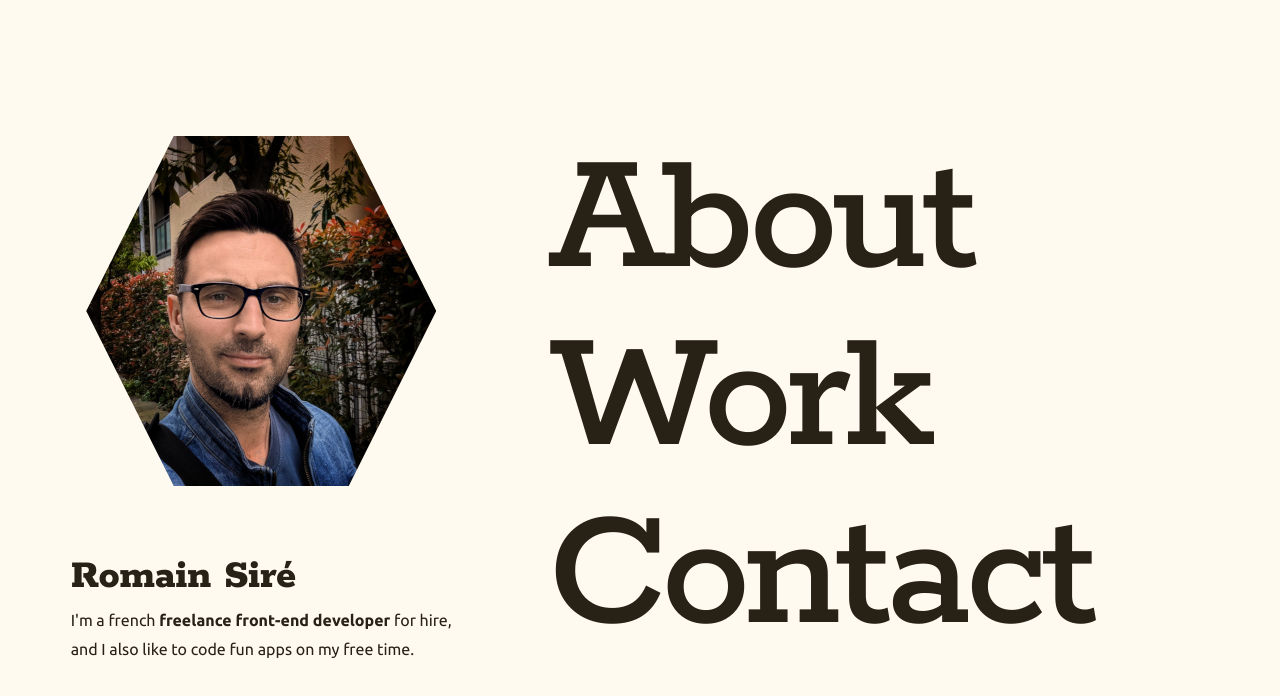
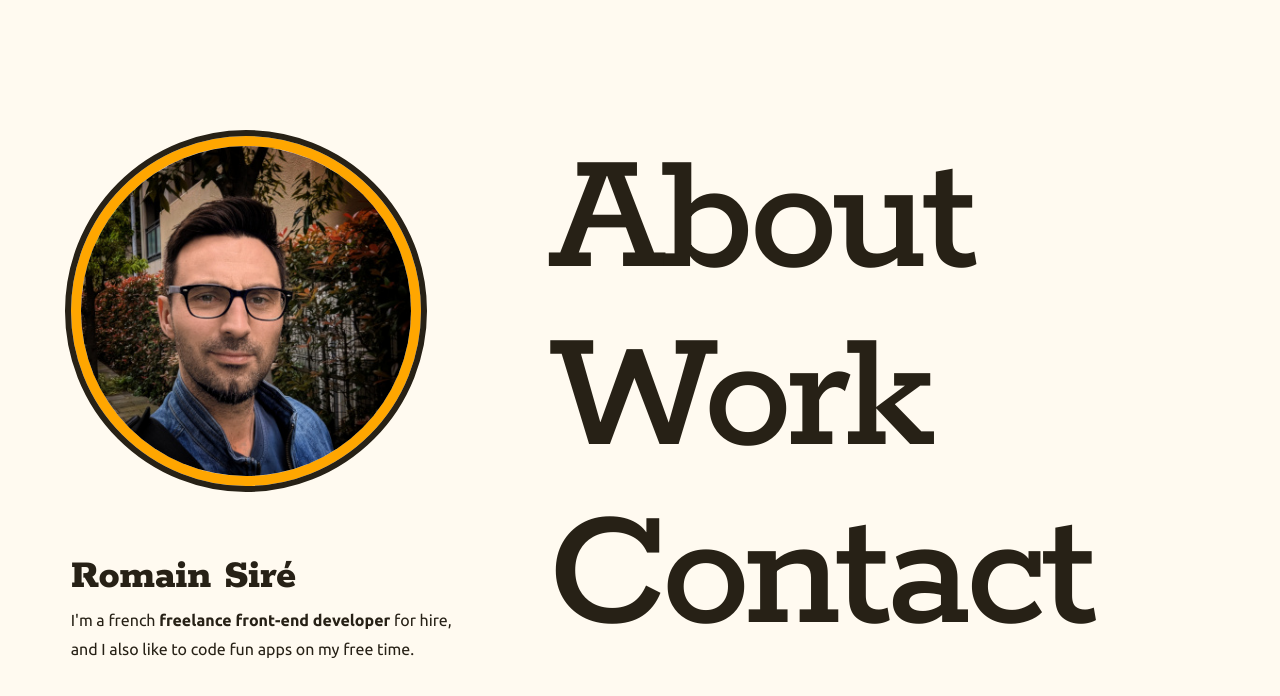
Before and after one commit to RomainSire/portfolio-nextjs, a Next.js app: page / in a window 1280 px wide. Shown: the top 696 px of the page. Built offline with nearby package versions, Linux system fonts and the light colour scheme.

Commit message:
feat(landing): replace hexagonal clip path by round shape with borders

```diff
--- a/src/components/ui/landing/Hero/Hero.module.scss
+++ b/src/components/ui/landing/Hero/Hero.module.scss
@@ -6,7 +6,9 @@
 	place-items: center;
 }
 .img {
-	clip-path: polygon(25% 0%, 75% 0%, 100% 50%, 75% 100%, 25% 100%, 0% 50%);
+	border-radius: 50%;
+	border: var(--sm) solid var(--color-primary);
+	outline: var(--xs) solid var(--color-base);
 }
 .title {
 	font-size: var(--xl);
--- a/src/components/ui/landing/Hero/Hero.tsx
+++ b/src/components/ui/landing/Hero/Hero.tsx
@@ -4,7 +4,6 @@ import style from "./Hero.module.scss";
 export default function Hero() {
 	return (
 		<section className={style.hero}>
-			<div className={style.imgWrapper}>
 			<Image
 				src="/profile.jpeg"
 				alt="My own headshot smiling in front of a park background"
@@ -12,7 +11,6 @@ export default function Hero() {
 				height={350}
 				className={style.img}
 			/>
-			</div>
 			<h1 className={style.title}>Romain Siré</h1>
 			<p>
 				I&apos;m a french <strong>freelance front-end developer</strong> for hire,
```
Lines whose indentation alone changed are shown as unchanged.
